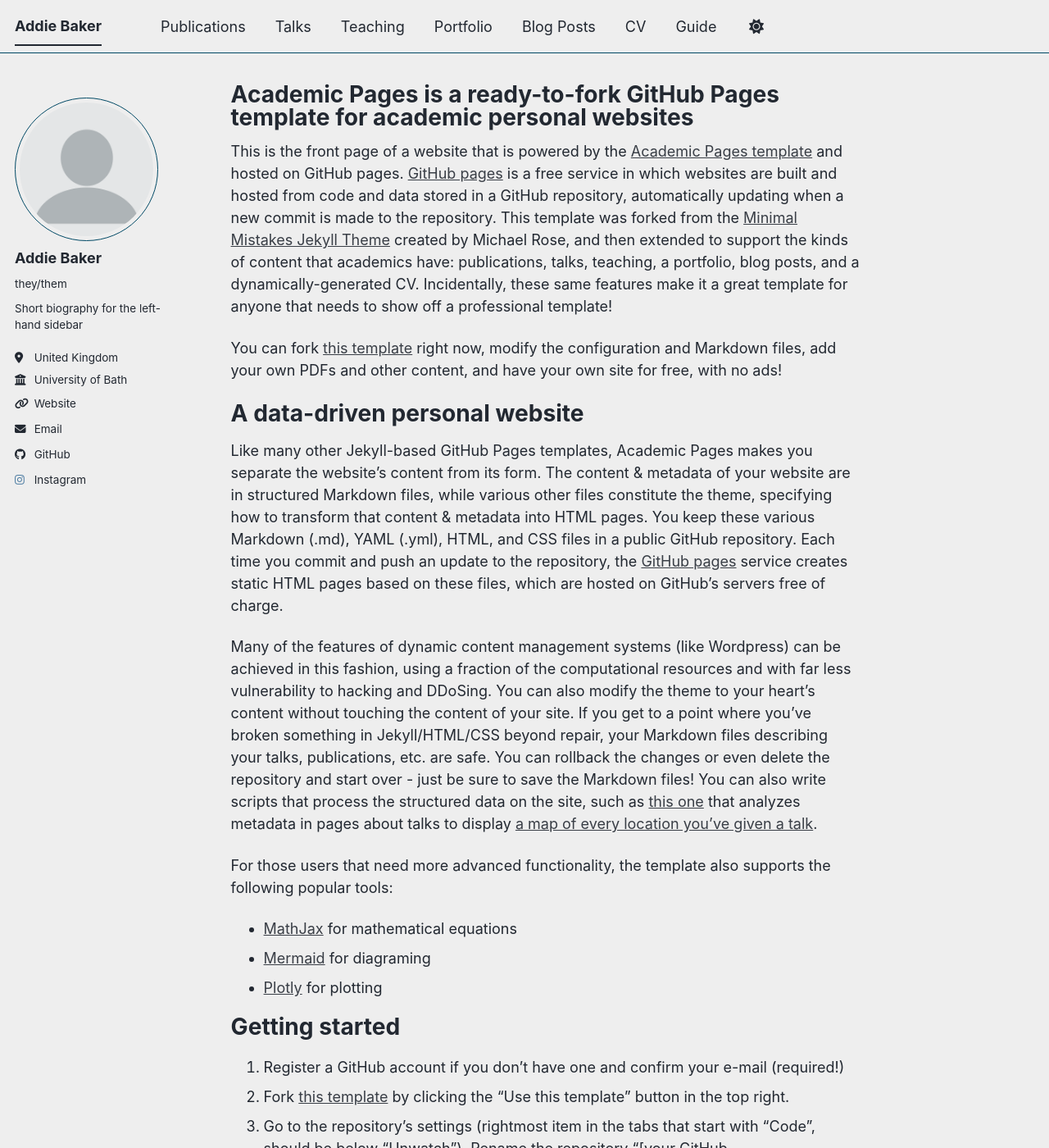
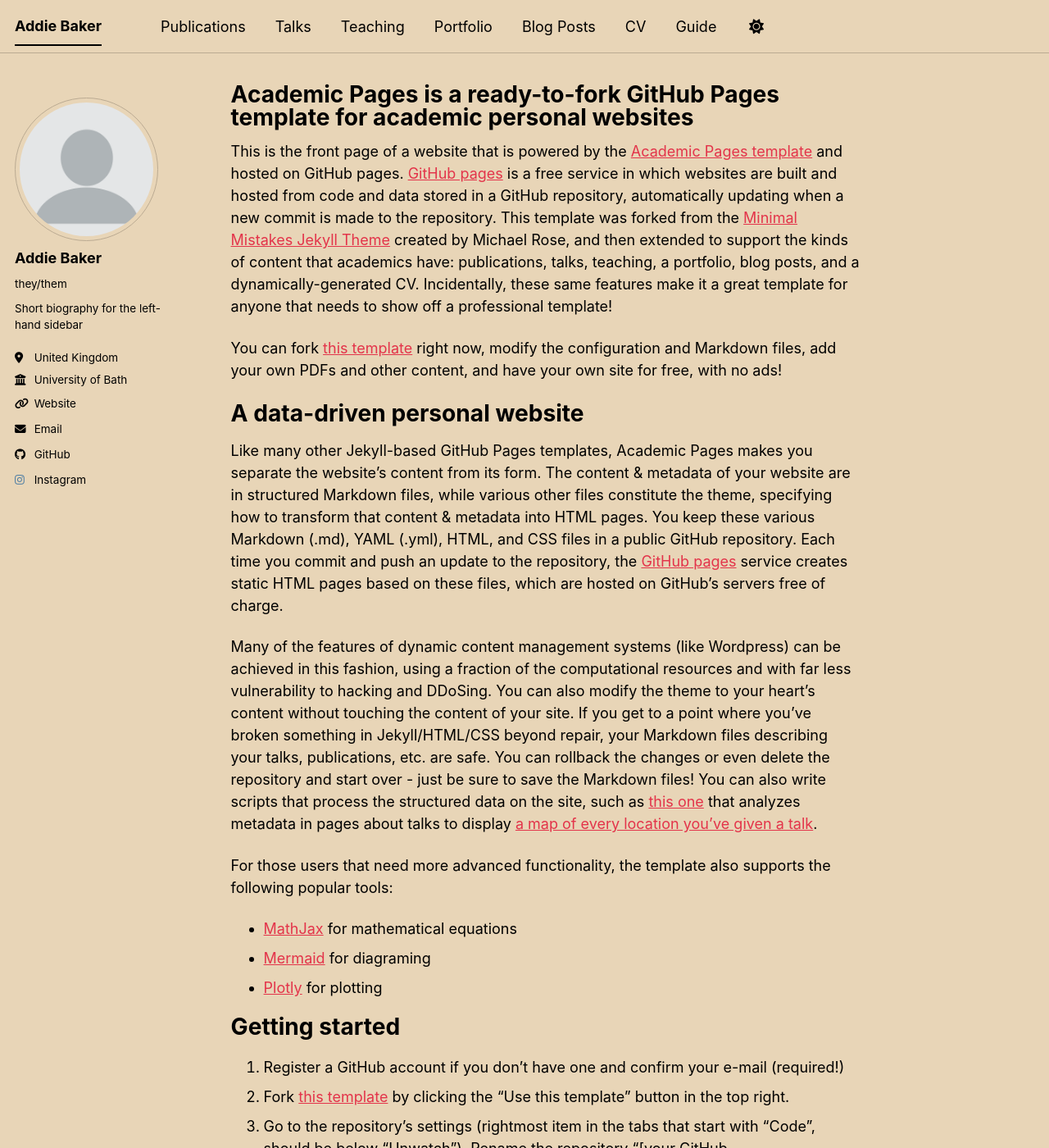
Before and after one commit to addie-02/addie-02.github.io, a Jekyll site: the page built from _pages/about.md, in a window 1280 px wide and 1400 px high. Shown: the whole window at 82% size. Built offline with Jekyll 4.4.1, drawn with Linux system fonts in a browser that asks for light colours; a script bundle is joined from its source files by our own code; library files that are not in the unit come from our copies.

Commit message:
Update _config.yml

```diff
--- a/_config.yml
+++ b/_config.yml
@@ -8,7 +8,7 @@
 
 # Basic Site Settings
 locale                   : "en-UK"
-site_theme               : "air" # The available themes options are "default", "air", "sunrise", "mint", "dirt" and "contrast"
+site_theme               : "sunrise" # The available themes options are "default", "air", "sunrise", "mint", "dirt" and "contrast"
 title                    : "Addie Baker"
 title_separator          : "-"
 name                     : &name "Addie Baker"
@@ -29,7 +29,8 @@ author:
   bio              : "Short biography for the left-hand sidebar"
   location         : "United Kingdom"
   employer         : "University of Bath"
-  uri              : "https://drive.google.com/drive/u/0/folders/1A_bWLimbwzZoQe7_k6dvB2o8eRqiZ_98"
+  uri              : "https://linktr.ee/phdyourway"
+  uri              : "https://linktr.ee/behindtheresearch"
   email            : "ab3435@bath.ac.uk"
 
   # Academic websites
```
